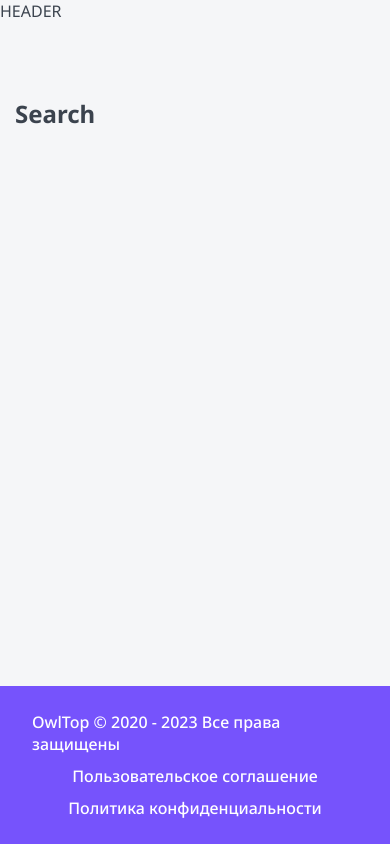
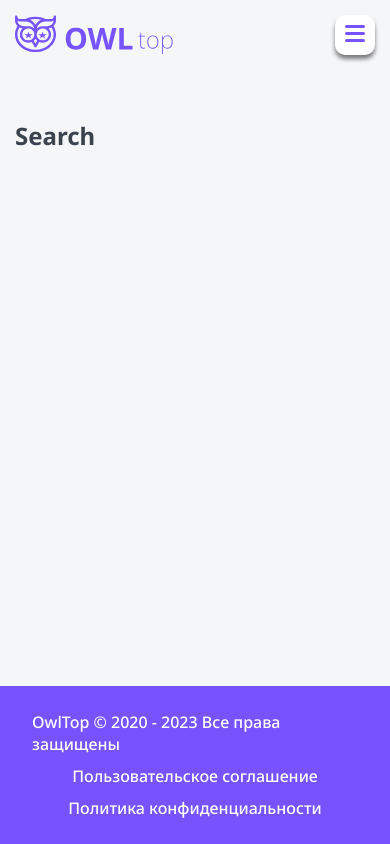
Before and after one commit to AnderyDov/next-app, a Next.js app: page /search in a window 390 px wide. Built offline with nearby package versions, Linux system fonts and the light colour scheme; no server answers.

Commit message:
animatemobilemenu

```diff
--- a/components/ButtonIcon/ButtonIcon.module.css
+++ b/components/ButtonIcon/ButtonIcon.module.css
@@ -35,3 +35,7 @@
 .white:hover {
     background: var(--primary);
 }
+
+.white:hover svg {
+    fill: var(--white);
+}
--- a/components/ButtonIcon/ButtonIcon.tsx
+++ b/components/ButtonIcon/ButtonIcon.tsx
@@ -14,7 +14,7 @@ export function ButtonIcon({
         <button
             className={cn(styles.button, className, {
                 [styles.primary]: appearens === 'primary',
-                [styles.ghost]: appearens === 'white',
+                [styles.white]: appearens === 'white',
             })}
             {...props}
         >
--- a/layout/Header/Header.module.css
+++ b/layout/Header/Header.module.css
@@ -0,0 +1,24 @@
+.header {
+    display: grid;
+    grid-template-columns: 1fr 40px;
+    gap: 10px;
+    margin: 15px;
+}
+.mobileMenu {
+    position: fixed;
+    z-index: 10;
+    top: 0;
+    left: 0;
+    right: 0;
+    bottom: 0;
+    overflow-y: scroll;
+    padding: 20px 10px;
+
+    background: #f5f6f8;
+}
+.menuClose {
+    position: fixed;
+    z-index: 13;
+    top: 15px;
+    right: 15px;
+}
--- a/layout/Header/Header.tsx
+++ b/layout/Header/Header.tsx
@@ -1,10 +1,57 @@
 import styles from './Header.module.css';
 import { HeaderProps } from './Header.props';
+import cn from 'classnames';
+import Logo from '../logo.svg';
+import { ButtonIcon } from '../../components/ButtonIcon/ButtonIcon';
+import { motion } from 'framer-motion';
+import Sidebar from '../Sidebar/Sidebar';
+import { useEffect, useState } from 'react';
+import { useRouter } from 'next/router';
 
-export default function Header({ ...props }: HeaderProps) {
+export default function Header({ className, ...props }: HeaderProps) {
+    const [isOpened, setIsOpened] = useState<boolean>(false);
+    const router = useRouter();
+
+    useEffect(() => {
+        setIsOpened(false);
+    }, [router]);
+
+    const variants = {
+        opened: {
+            opacity: 1,
+            x: 0,
+            transition: {
+                ftiffness: 20,
+            },
+        },
+        close: {
+            opacity: 0,
+            x: '100%',
+        },
+    };
+
     return (
-        <div className={styles.header} {...props}>
-            HEADER
-        </div>
+        <header className={cn(className, styles.header)} {...props}>
+            <Logo />
+            <ButtonIcon
+                appearens='white'
+                icon='menu'
+                onClick={() => setIsOpened(true)}
+            />
+            <motion.div
+                className={styles.mobileMenu}
+                variants={variants}
+                initial='close'
+                animate={isOpened ? 'opened' : 'close'}
+            >
+                <Sidebar />
+                <ButtonIcon
+                    className={styles.menuClose}
+                    appearens='white'
+                    icon='close'
+                    onClick={() => setIsOpened(false)}
+                />
+            </motion.div>
+        </header>
     );
 }
--- a/layout/Layout.module.css
+++ b/layout/Layout.module.css
@@ -37,10 +37,11 @@
             'header'
             'content'
             'footer';
+        gap: 10px;
     }
 
     .header {
-        display: block;
+        display: grid;
     }
 
     .sidebar {
```
Also changed, not shown: pages/index.tsx (+1 -25 lines).
